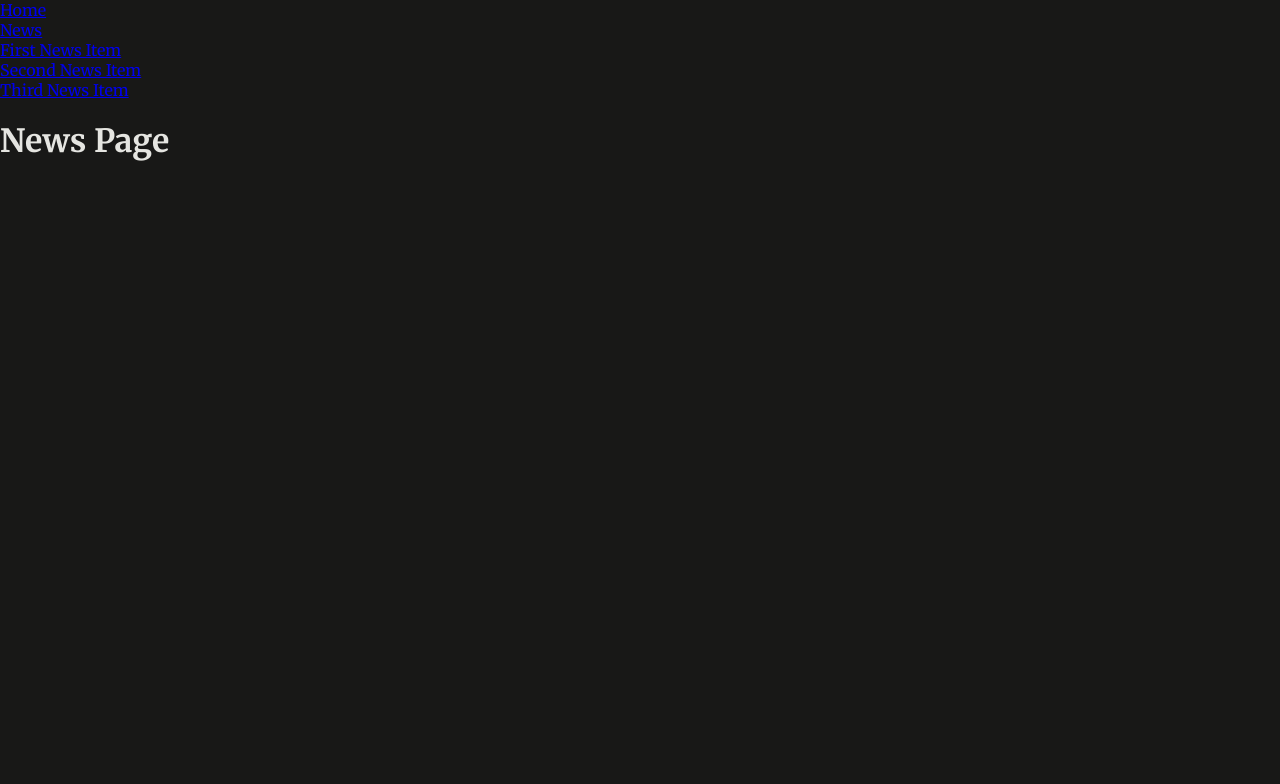
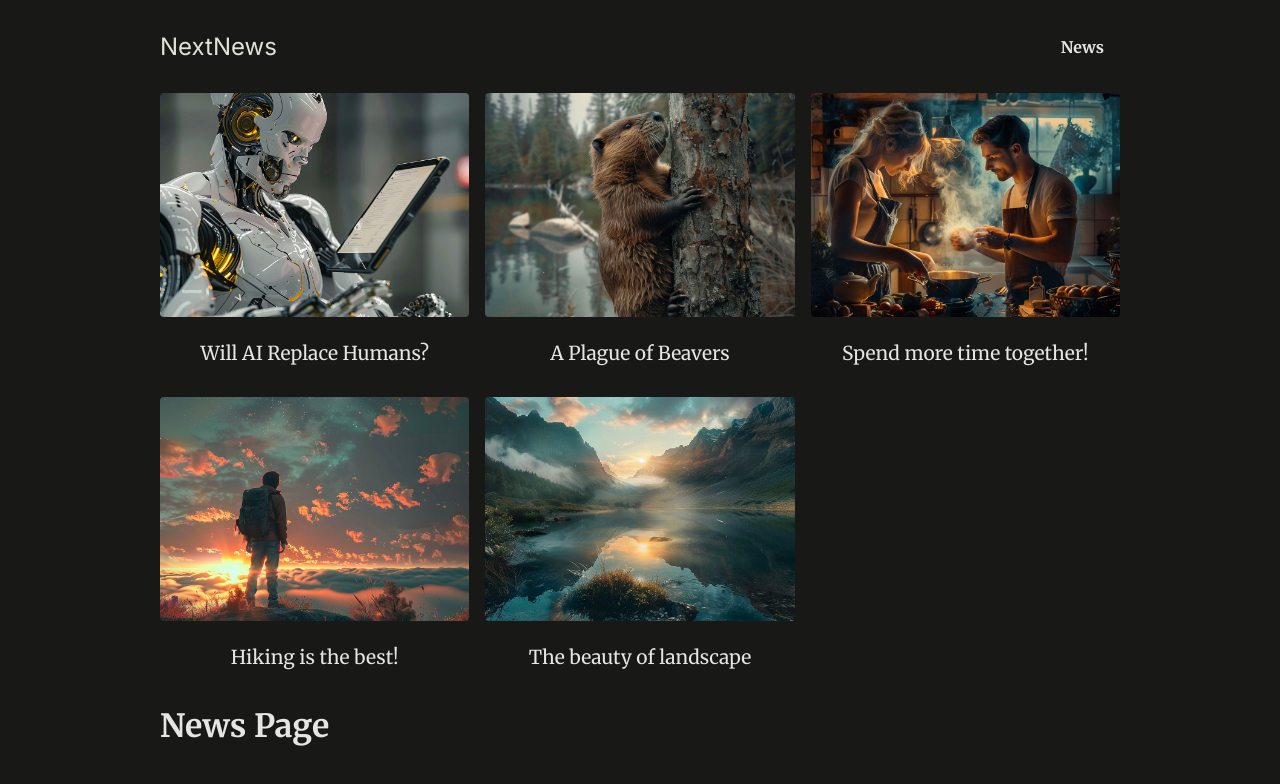
Before and after one commit to ananotopuria/nextNews, a Next.js app: page /news in a window 1280 px wide. Shown: the top 784 px of the page. Built offline with nearby package versions, Linux system fonts and the light colour scheme.

Commit message:
feat: add styling and use dammy data

```diff
--- a/app/layout.js
+++ b/app/layout.js
@@ -1,18 +1,20 @@
-import MainHeader from '@/components/main-header';
-import './globals.css';
+import MainHeader from "@/components/main-header";
+import "./globals.css";
 
 export const metadata = {
-  title: 'Next.js Page Routing & Rendering',
-  description: 'Learn how to route to different pages.',
-}
+  title: "Next.js Page Routing & Rendering",
+  description: "Learn how to route to different pages.",
+};
 
 export default function RootLayout({ children }) {
- return (
+  return (
     <html lang="en">
       <body>
-        <MainHeader/>
-        {children}
-        </body>
+        <div id="page">
+          <MainHeader />
+          {children}
+        </div>
+      </body>
     </html>
-  )
+  );
 }
--- a/app/news/page.js
+++ b/app/news/page.js
@@ -1,22 +1,16 @@
 import Link from "next/link";
-
+import { DUMMY_NEWS } from "@/dummy-news";
 
 function NewsPage() {
   return (
     <>
-    <ul>
-        <li>
-            <Link href="/news/first-news">First News Item</Link>
-
-        </li>
-        <li>
-            <Link href="/news/second-news">Second News Item</Link>
-
-        </li>
-        <li>
-            <Link href="/news/third-news">Third News Item</Link>
-
-        </li>
+    <ul className="news-list">
+       {DUMMY_NEWS.map(newsItem => (<li key={newsItem.id}>
+          <Link href={`/news/${newsItem.slug}`}>
+            <img src={`/images/news/${newsItem.image}`} alt={newsItem.title}/>
+            <span>{newsItem.title}</span>
+          </Link>
+       </li>) )}
     </ul>
       <h1>News Page</h1>
     </>
--- a/components/main-header.js
+++ b/components/main-header.js
@@ -1,14 +1,18 @@
-import Link from "next/link";
+import Link from 'next/link';
 
-export default function MainHeader(){
-    return <header>
+export default function MainHeader() {
+  return (
+    <header id="main-header">
+      <div id="logo">
+        <Link href="/">NextNews</Link>
+      </div>
+      <nav>
         <ul>
-            <li>
-                <Link href="/">Home</Link>
-            </li>
-            <li>
-                <Link href="/news">News</Link>
-            </li>
+          <li>
+            <Link href="/news">News</Link>
+          </li>
         </ul>
+      </nav>
     </header>
+  );
 }
--- /dev/null
+++ b/dummy-news.js
@@ -0,0 +1,43 @@
+export const DUMMY_NEWS = [
+    {
+      id: 'n1',
+      slug: 'will-ai-replace-humans',
+      title: 'Will AI Replace Humans?',
+      image: 'ai-robot.jpg',
+      date: '2021-07-01',
+      content:
+        'Since late 2022 AI is on the rise and therefore many people worry whether AI will replace humans. The answer is not that simple. AI is a tool that can be used to automate tasks, but it can also be used to augment human capabilities. The future is not set in stone, but it is clear that AI will play a big role in the future. The question is how we will use it.',
+    },
+    {
+      id: 'n2',
+      slug: 'beaver-plague',
+      title: 'A Plague of Beavers',
+      image: 'beaver.jpg',
+      date: '2022-05-01',
+      content: 'Beavers are taking over the world. They are building dams everywhere and flooding entire cities. What can we do to stop them?',
+    },
+    {
+      id: 'n3',
+      slug: 'couple-cooking',
+      title: 'Spend more time together!',
+      image: 'couple-cooking.jpg',
+      date: '2024-03-01',
+      content: 'Cooking together is a great way to spend more time with your partner. It is fun and you get to eat something delicious afterwards. What are you waiting for? Get cooking!',
+    },
+    {
+      id: 'n4',
+      slug: 'hiking',
+      title: 'Hiking is the best!',
+      image: 'hiking.jpg',
+      date: '2024-01-01',
+      content: 'Hiking is a great way to get some exercise and enjoy the great outdoors. It is also a great way to clear your mind and reduce stress. So what are you waiting for? Get out there and start hiking!',
+    },
+    {
+      id: 'n5',
+      slug: 'landscape',
+      title: 'The beauty of landscape',
+      image: 'landscape.jpg',
+      date: '2022-07-01',
+      content: 'Landscape photography is a great way to capture the beauty of nature. It is also a great way to get outside and enjoy the great outdoors. So what are you waiting for? Get out there and start taking some pictures!',
+    },
+  ];
```
Also changed, not shown: app/news/[id]/page.js (deleted, +0 -12 lines), app/news/[slug]/page.js (added, +18 -0 lines).
